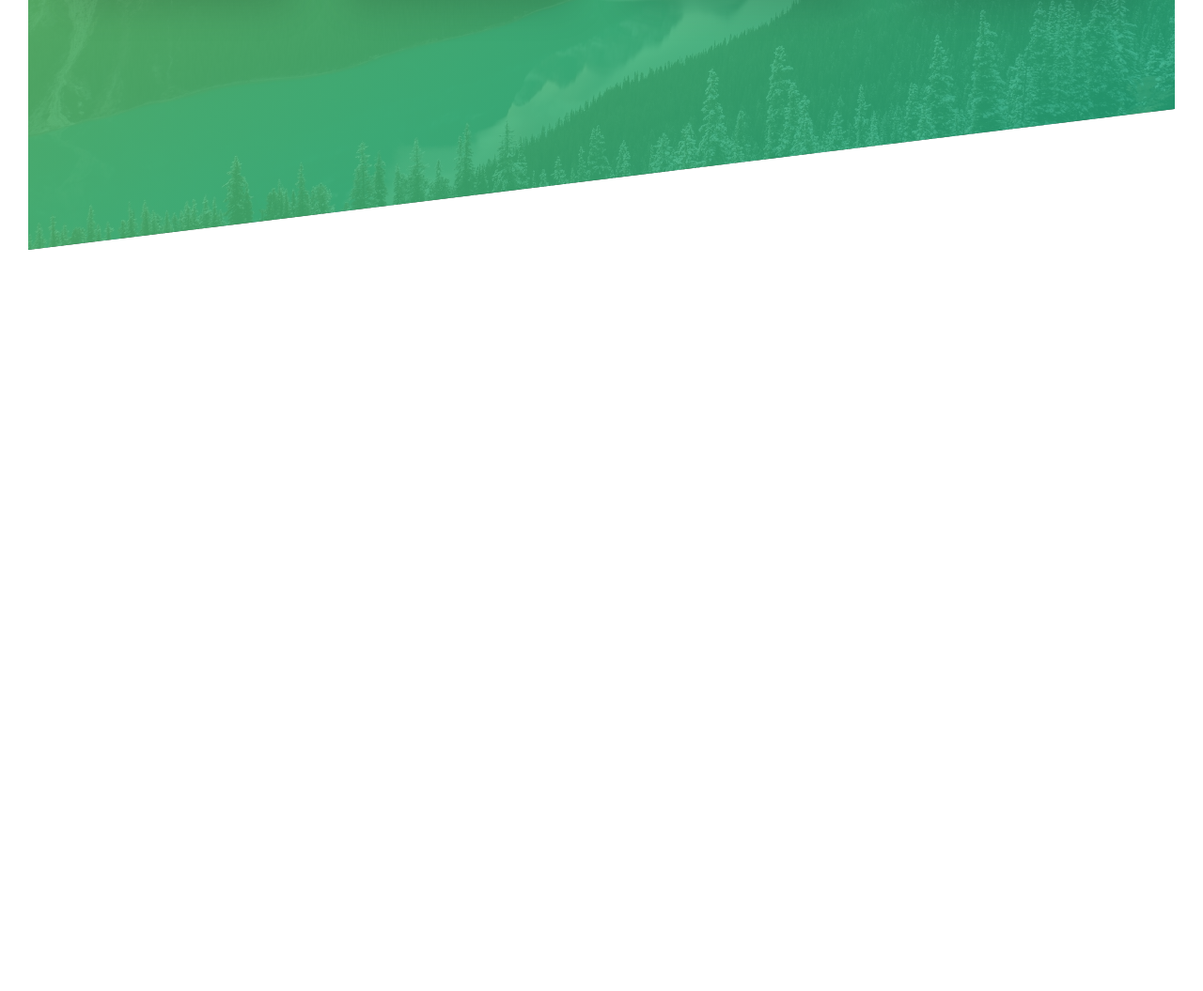
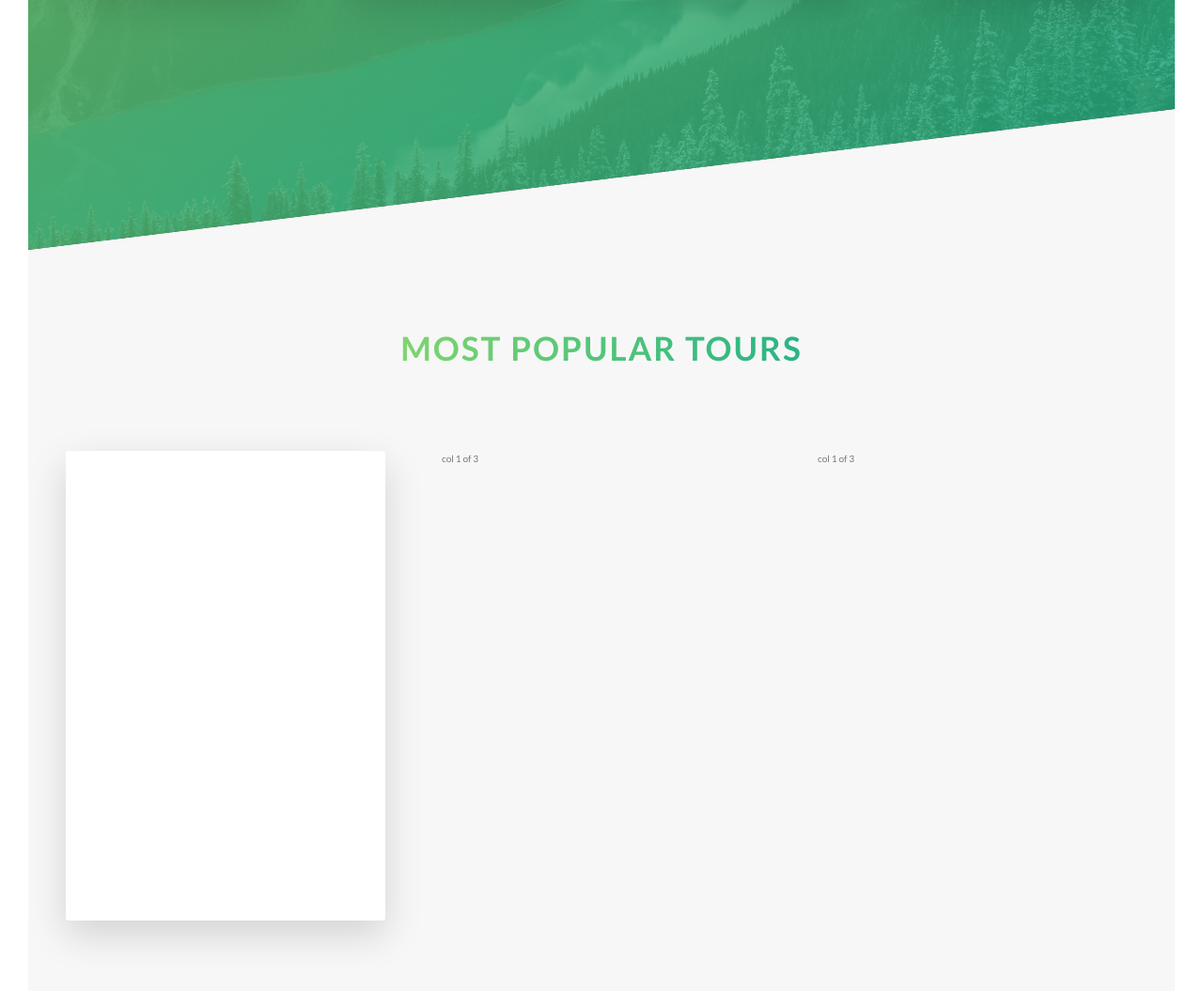
Before and after one commit to fatihay/natours, a website: page index.html in a window 1280 px wide. Shown: the part 1969-3024 px from the top of the page at 94% size. Before the commit the page ends 2235 px from the top, so only its background shows below. Drawn offline with Linux system fonts and the light colour scheme.

Commit message:
Tours section part 1

```diff
--- a/index.html
+++ b/index.html
@@ -130,6 +130,9 @@
 
           <div class="feature-box">
             <i class="feature-box__icon icon-basic-heart"></i>
+            <!-- class name'e icon-basic-world yazmamız yeterli
+              i iconlar için değil, italik için ama biz iconlarda da bunu kullanacağız -->
+
             <h3 class="heading-tertiary u-margin-bottom-small">
               Live a healtier life
             </h3>
@@ -141,12 +144,39 @@
         </div>
       </div>
 
-      <!-- class name'e icon-basic-world yazmamız yeterli
-        i iconlar için değil, italik için ama biz iconlarda da bunu kullanacağız -->
 
 
     </section>
 
+    <section class="section-tours">
+      <div class="u-center-text u-margin-bottom-big">
+        <!-- utility class -->
+        <h2 class="heading-secondary">
+          Most popular tours
+        </h2>
+      </div>
+
+      <div class="row">
+        <div class="col-1-of-3">
+          <div class="card">
+            <div class="card__side card__side--front">
+              FRONT
+            </div>
+
+            <div class="card__side card__side--back card__side--back-1">
+              BACK
+            </div>
+
+          </div>
+        </div>
+        <div class="col-1-of-3">
+          col 1 of 3
+        </div>
+        <div class="col-1-of-3">
+          col 1 of 3
+        </div>
+      </div>
+    </section>
 
   </main>
 
--- a/sass/abstract/_variables.scss
+++ b/sass/abstract/_variables.scss
@@ -4,6 +4,12 @@
 $color-primary: #55c57a;
 $color-primary-light: #7ed56f;
 $color-primary-dark: #28b485;
+
+$color-secondary-light: #ffb900;
+$color-secondary-dark: #ff7730;
+
+$color-tertiary-light: #2998ff;
+$color-tertiary-dark: #5643fa;
 
 $color-grey-light-1: #f7f7f7;
 
--- /dev/null
+++ b/sass/components/_card.scss
@@ -0,0 +1,52 @@
+// card.scss
+
+.card {
+  perspective: 150rem;
+  // değer düştükçe etki daha da artıyor
+  -moz-perspective: 150rem;
+  position: relative;
+  height: 50rem;
+
+  &__side {
+    color: white;
+    font-size: 2rem;
+
+    height: 50rem;
+    transition: all 0.8s ease;
+
+    position: absolute;
+    top: 0;
+    left: 0;
+    width: 100%;
+    backface-visibility: hidden;
+    border-radius: 3px;
+    box-shadow: 0 1.5rem 4rem rgba($color-black, $alpha: 0.15);
+
+    &--front {
+      background-color: $color-white;
+    }
+
+    &--back {
+      transform: rotateY(180deg);
+
+      &-1 {
+        background-image: linear-gradient(
+          to right bottom,
+          $color-secondary-light,
+          $color-secondary-dark
+        );
+      }
+    }
+  }
+
+  &:hover &__side--front {
+    // neden böyle tam anlamadım
+
+    transform: rotateY(180deg);
+    // perspektif parent elementte olmalı
+  }
+
+  &:hover &__side--back {
+    transform: rotateY(0);
+  }
+}
--- a/sass/main.scss
+++ b/sass/main.scss
@@ -8,6 +8,7 @@
 @import "base/utilities";
 
 @import "components/button";
+@import "components/card";
 @import "components/composition";
 @import "components/feature-box";
 
--- a/sass/pages/_home.scss
+++ b/sass/pages/_home.scss
@@ -30,3 +30,9 @@
 
 // .section-features > *   -- direct child
 // .section-features  *   -- all the child - bunu kullanınca tam ters yöne eğiliyor
+
+.section-tours {
+  background-color: $color-grey-light-1;
+  padding: 25rem 0 50rem 0;
+  margin-top: -10rem;
+}
```
Also changed, not shown: css/style.css.
